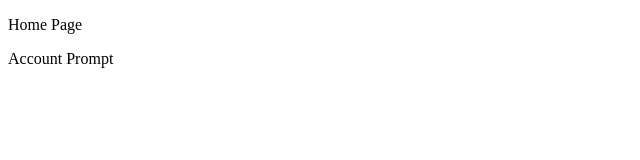
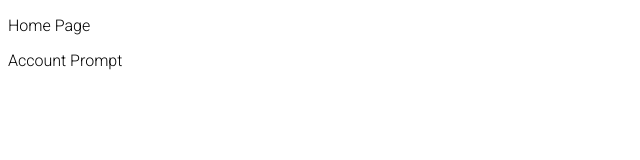
Before and after one commit to OmarMAttia7/storefront-frontend, a React (Vite) app: page / in a window 1280 px wide. Shown: the top 160 px of the page, without its empty margins (0-640 px from the left). Built offline with nearby package versions, Linux system fonts and the light colour scheme.

Commit message:
feat: added main styling

```diff
--- a/src/index.css
+++ b/src/index.css
@@ -0,0 +1,10 @@
+@import url('https://fonts.googleapis.com/css2?family=Roboto:ital,wght@0,300;0,400;0,700;1,300;1,400;1,700&display=swap');
+
+* {
+  box-sizing: border-box;
+}
+
+body {
+  font-family: 'Roboto', Arial, Helvetica, sans-serif;
+  font-weight: 300;
+}
```
